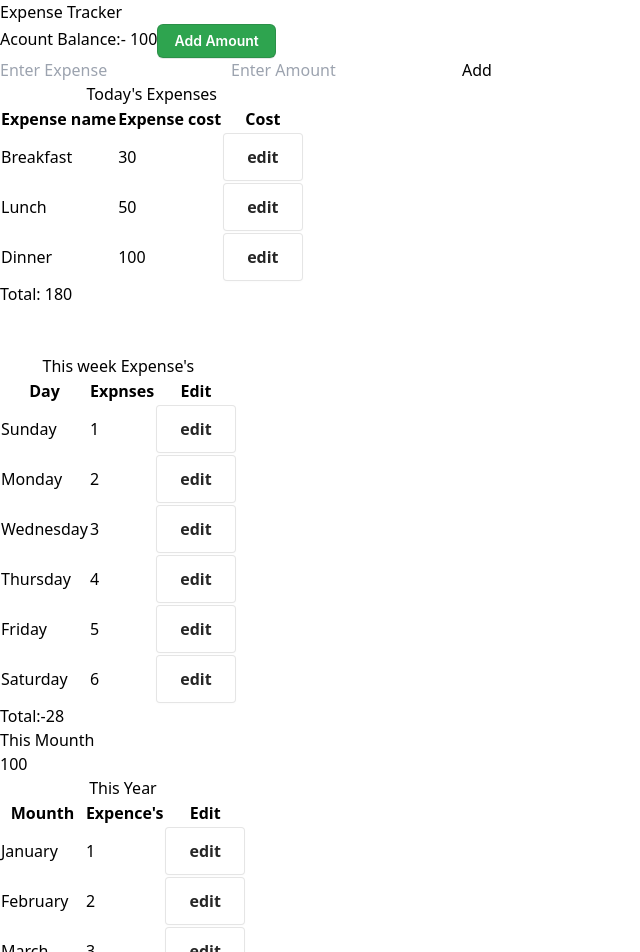
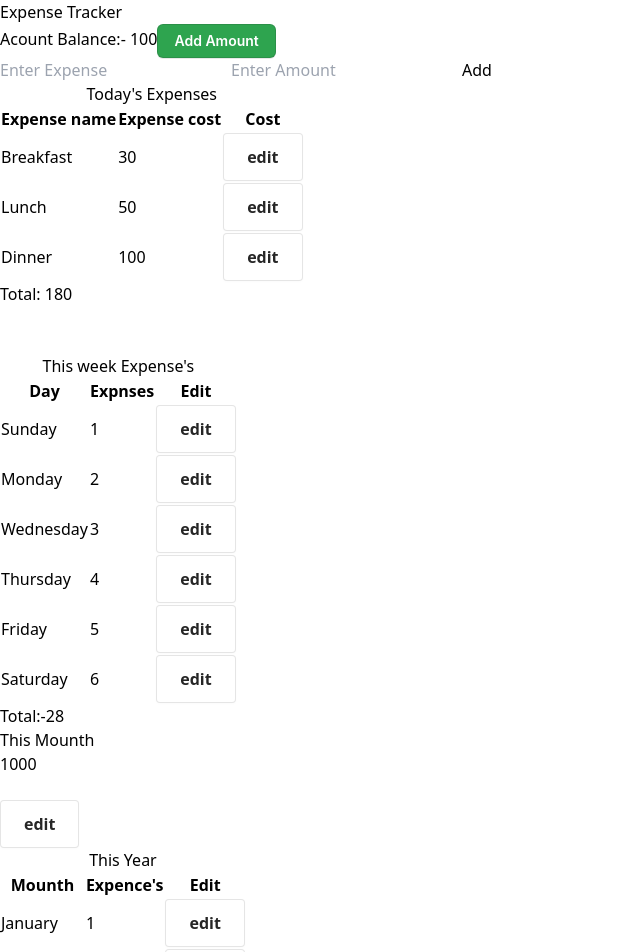
Before and after one commit to kirankiran26/Expense-Tracker, a React (Vite) app: page / in a window 1280 px wide. Shown: the top 952 px of the page, without its empty margins (0-640 px from the left). Built offline with nearby package versions, Linux system fonts and the light colour scheme.

Commit message:
added mounth edit fe

```diff
--- a/src/Expensetracker.jsx
+++ b/src/Expensetracker.jsx
@@ -1,5 +1,6 @@
 import React, { useEffect, useState } from 'react'
 import './editbutton.css'
+import { useMounthedit } from './editbuttonfils/Mounthedit'
 const Expensetracker = () => {
   const initiallist = {
     name: ["Breakfast ", "Lunch", "Dinner"],
@@ -27,6 +28,14 @@ const Expensetracker = () => {
     return savedBalance !== null ? parseInt(savedBalance, 10) : 100;
 });
 
+const{
+  mounthsum,
+  mounthedit,
+  newmounthamount,
+  handelMountheditclick,
+  handelMounthsaveclick,
+  handelmountinput,
+}=useMounthedit()
 
 useEffect(() => {
   // Update localStorage whenever balance changes
@@ -196,8 +205,25 @@ useEffect(() => {
 
       <div className="font-bold">
         This Mounth
-        <div className="w-24 h-24 rounded-full border-8 text-center border-red-500 mt-40 flex items-center justify-center">100</div>
-
+        <div className="w-24 h-24 rounded-full border-8 text-center border-red-500 mt-40 flex items-center justify-center">
+        {
+          mounthedit?(
+            <input type="number" placeholder='enter the amount' id="" onChange={handelmountinput} />
+          ):(
+            mounthsum
+          )
+        }
+        </div>
+        <br />
+        <>
+        {
+          mounthedit?(
+            <button class="button-6" role="button" onClick={handelMounthsaveclick}>save</button>
+          ):(
+            <button class="button-6" role="button" onClick={handelMountheditclick}>edit</button>
+          )
+        }
+        </>
       </div>
 
 
--- /dev/null
+++ b/src/editbuttonfils/Mounthedit.jsx
@@ -0,0 +1,28 @@
+import { useState } from "react";
+
+export const useMounthedit=()=>{
+    const [mounthsum,setmounthsum]=useState(1000);
+    const [mounthedit,setmounthedit]=useState(false);
+    const [newmounthamount,setnewmounthamount]=useState('');
+    const handelmountinput=(evt)=>{
+        setnewmounthamount(evt.target.value);
+
+    }
+    const handelMountheditclick=()=>{
+        setmounthedit(true)
+    }
+
+    const handelMounthsaveclick=()=>{
+        setmounthsum(newmounthamount);
+        setmounthedit(false);
+    }
+
+    return{
+        mounthsum,
+        mounthedit,
+        newmounthamount,
+        handelMountheditclick,
+        handelMounthsaveclick,
+        handelmountinput,
+    }
+}
```
